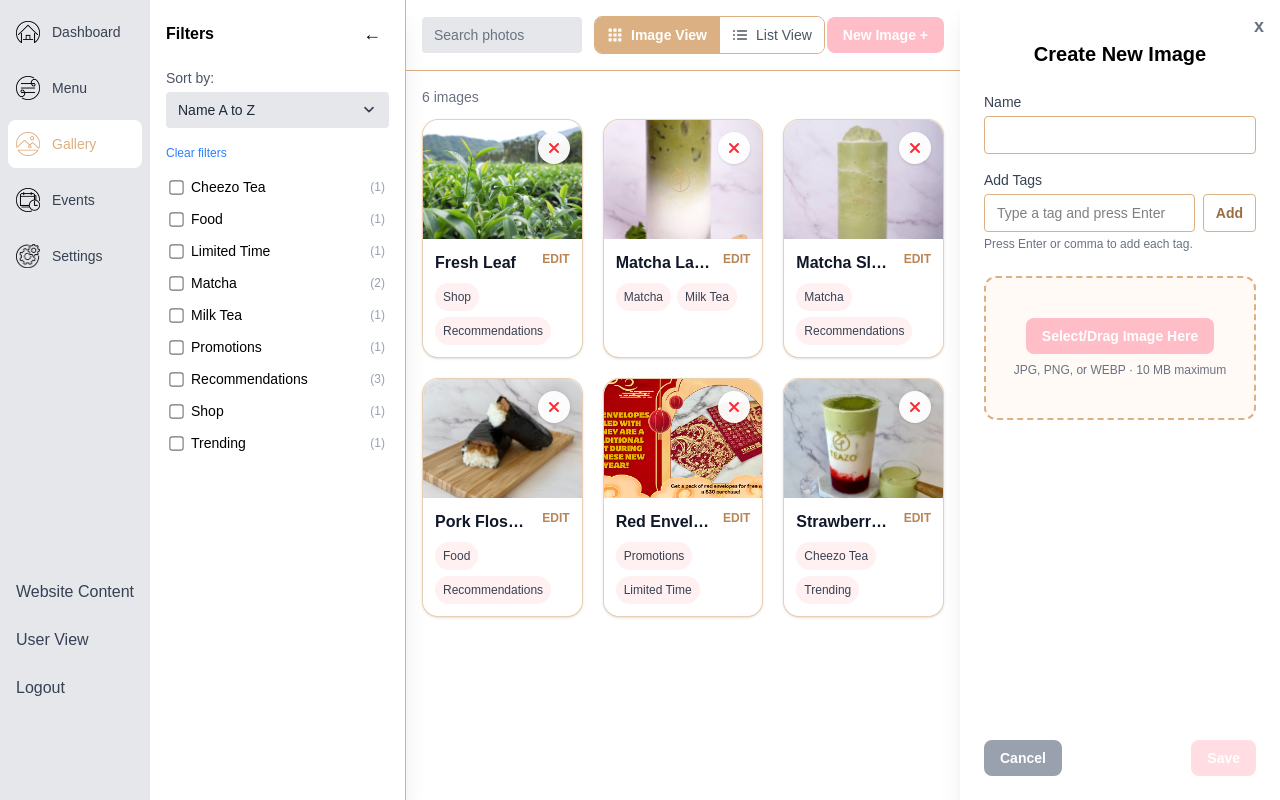
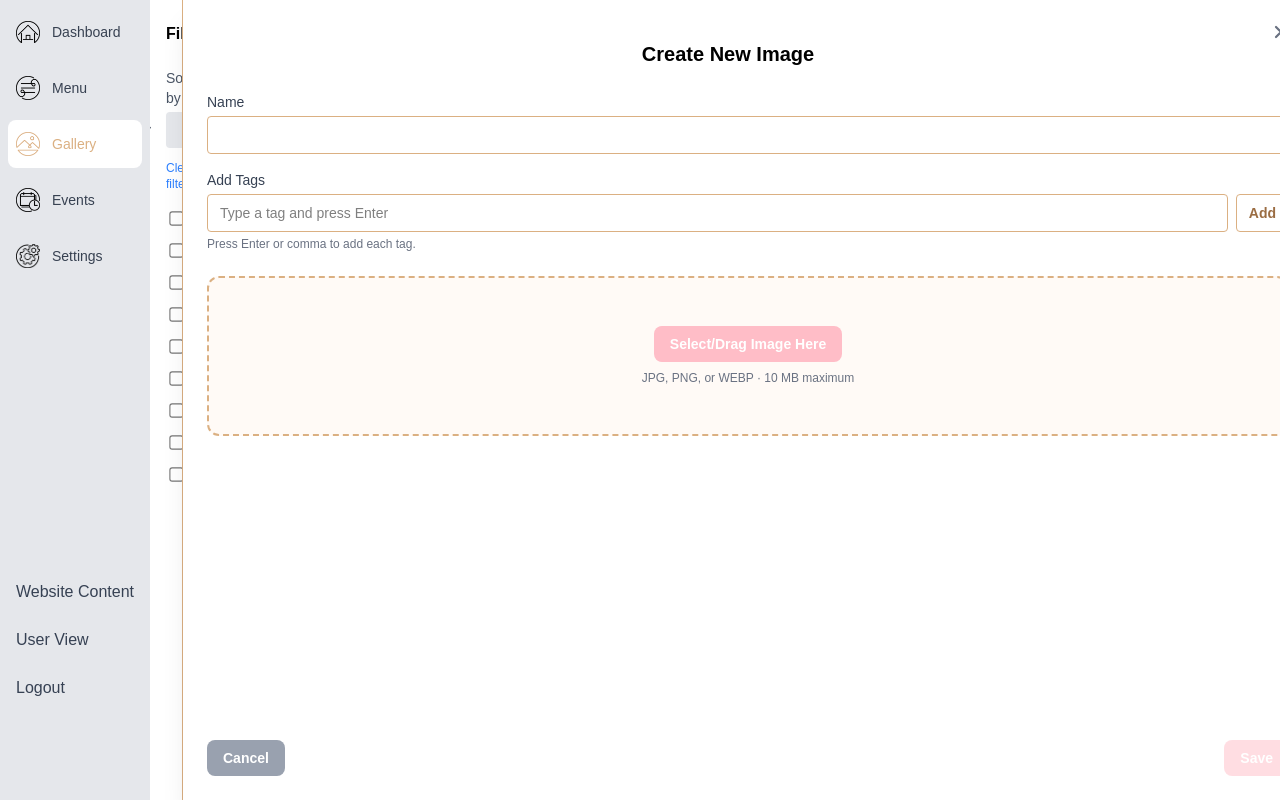
Before and after one commit to W-Sammy/Teazo-Site, a Next.js app in the folder teazo-site/: page /admin/gallery in a window 1280 px wide. Both pictures are taken after a click on the button "New Image +". Built offline with nearby package versions, Linux system fonts and the light colour scheme.

Commit message:
Create New Image mobile view fixed

```diff
--- a/teazo-site/app/admin/components/admin-form-page.tsx
+++ b/teazo-site/app/admin/components/admin-form-page.tsx
@@ -1,29 +1,71 @@
-import { ReactNode } from "react";
+"use client";
+
+import type { ReactNode } from "react";
 
 type AdminFormProps = {
   isOpen: boolean;
   onClose: () => void;
   children: ReactNode;
+  mobileFullscreen?: boolean;
 };
 
-export default function AdminForm({ isOpen, onClose, children }: AdminFormProps) {
+export default function AdminForm({
+  isOpen,
+  onClose,
+  children,
+  mobileFullscreen = false,
+}: AdminFormProps) {
+  const drawerClasses = mobileFullscreen
+    ? `fixed inset-y-0 right-0 z-50 h-dvh w-full max-w-md overflow-hidden bg-white shadow-xl transition-transform duration-300 md:static md:z-auto md:h-full md:max-w-none md:shrink-0 md:transition-[width] ${
+        isOpen
+          ? "translate-x-0 md:w-80"
+          : "pointer-events-none translate-x-full md:w-0 md:translate-x-0"
+      }`
+    : `h-full shrink-0 overflow-hidden bg-white shadow-xl transition-all duration-300 ${
+        isOpen ? "w-80" : "w-0"
+      }`;
+
   return (
-    <div
-      className={`shrink-0 h-full bg-white shadow-xl transition-all duration-300 overflow-hidden ${
-        isOpen ? "w-80" : "w-0"
-      }`}
-    >
-      <div className="relative h-full overflow-y-auto p-6">
-        {/* Close button */}
+    <>
+      {mobileFullscreen && isOpen && (
         <button
+          type="button"
           onClick={onClose}
-          className="absolute top-3 right-4 text-gray-500 hover:text-black text-lg font-bold"
-        >
-          x
-        </button>
+          className="fixed inset-0 z-40 bg-black/30 md:hidden"
+          aria-label="Close form"
+        />
+      )}
 
-        {children}
-      </div>
-    </div>
+      <aside
+        className={drawerClasses}
+        role="dialog"
+        aria-modal={mobileFullscreen ? true : undefined}
+        aria-hidden={!isOpen}
+      >
+        <div className="relative h-full min-w-0 overflow-y-auto overscroll-contain p-4 sm:p-6">
+          <button
+            type="button"
+            onClick={onClose}
+            className="absolute right-3 top-3 z-20 flex h-10 w-10 cursor-pointer items-center justify-center rounded-full text-gray-500 hover:bg-gray-100 hover:text-black"
+            aria-label="Close form"
+            title="Close"
+          >
+            <svg
+              aria-hidden="true"
+              viewBox="0 0 20 20"
+              className="h-5 w-5"
+              fill="none"
+              stroke="currentColor"
+              strokeWidth="2.25"
+              strokeLinecap="round"
+            >
+              <path d="M5 5l10 10M15 5L5 15" />
+            </svg>
+          </button>
+
+          {children}
+        </div>
+      </aside>
+    </>
   );
 }
--- a/teazo-site/app/admin/gallery/components/admin-gallery-client.tsx
+++ b/teazo-site/app/admin/gallery/components/admin-gallery-client.tsx
@@ -665,6 +665,7 @@ export default function AdminGalleryClient({
       <AdminForm
         isOpen={drawerOpen}
         onClose={closeDrawer}
+        mobileFullscreen
       >
         {drawerOpen && (
           <GalleryUploadForm
--- a/teazo-site/app/admin/gallery/components/gallery-upload-form.tsx
+++ b/teazo-site/app/admin/gallery/components/gallery-upload-form.tsx
@@ -24,7 +24,12 @@ type GalleryUploadFormProps = {
   onSave: (values: GalleryUploadValues) => void;
 };
 
-const acceptedImageTypes = ["image/jpeg", "image/png", "image/webp"];
+const acceptedImageTypes = [
+  "image/jpeg",
+  "image/png",
+  "image/webp",
+];
+
 const maxFileSize = 10 * 1024 * 1024;
 const maxTags = 12;
 const maxTagLength = 30;
@@ -34,10 +39,18 @@ function normalizeTag(value: string) {
 }
 
 function fileNameToTitle(fileName: string) {
-  const withoutExtension = fileName.replace(/\.[^/.]+$/, "");
-  const words = withoutExtension.replace(/[_-]+/g, " ").trim();
+  const withoutExtension = fileName.replace(
+    /\.[^/.]+$/,
+    "",
+  );
 
-  return words.replace(/\b\w/g, (character) => character.toUpperCase());
+  const words = withoutExtension
+    .replace(/[_-]+/g, " ")
+    .trim();
+
+  return words.replace(/\b\w/g, (character) =>
+    character.toUpperCase(),
+  );
 }
 
 export default function GalleryUploadForm({
@@ -45,25 +58,48 @@ export default function GalleryUploadForm({
   onCancel,
   onSave,
 }: GalleryUploadFormProps) {
-  const [name, setName] = useState(initialImage?.name ?? "");
-  const [tags, setTags] = useState<string[]>(initialImage?.tags ?? []);
+  const [name, setName] = useState(
+    initialImage?.name ?? "",
+  );
+
+  const [tags, setTags] = useState<string[]>(
+    initialImage?.tags ?? [],
+  );
+
   const [tagInput, setTagInput] = useState("");
-  const [selectedFile, setSelectedFile] = useState<File | null>(null);
-  const [previewUrl, setPreviewUrl] = useState<string | null>(
+
+  const [selectedFile, setSelectedFile] =
+    useState<File | null>(null);
+
+  const [previewUrl, setPreviewUrl] =
+    useState<string | null>(
       initialImage?.url ?? null,
     );
-  const [isDragging, setIsDragging] = useState(false);
-  const [nameError, setNameError] = useState<string | null>(null);
-  const [tagError, setTagError] = useState<string | null>(null);
-  const [imageError, setImageError] = useState<string | null>(null);
 
-  const fileInputRef = useRef<HTMLInputElement | null>(null);
-  const temporaryPreviewUrl = useRef<string | null>(null);
+  const [isDragging, setIsDragging] =
+    useState(false);
+
+  const [nameError, setNameError] =
+    useState<string | null>(null);
+
+  const [tagError, setTagError] =
+    useState<string | null>(null);
+
+  const [imageError, setImageError] =
+    useState<string | null>(null);
+
+  const fileInputRef =
+    useRef<HTMLInputElement | null>(null);
+
+  const temporaryPreviewUrl =
+    useRef<string | null>(null);
 
   useEffect(() => {
     return () => {
       if (temporaryPreviewUrl.current) {
-        URL.revokeObjectURL(temporaryPreviewUrl.current);
+        URL.revokeObjectURL(
+          temporaryPreviewUrl.current,
+        );
       }
     };
   }, []);
@@ -72,21 +108,31 @@ export default function GalleryUploadForm({
     setImageError(null);
 
     if (!acceptedImageTypes.includes(file.type)) {
-      setImageError("Choose a JPG, PNG, or WEBP image.");
+      setImageError(
+        "Choose a JPG, PNG, or WEBP image.",
+      );
       return;
     }
 
     if (file.size > maxFileSize) {
-      setImageError("The selected image must be 10 MB or smaller.");
+      setImageError(
+        "The selected image must be 10 MB or smaller.",
+      );
       return;
     }
 
     if (temporaryPreviewUrl.current) {
-      URL.revokeObjectURL(temporaryPreviewUrl.current);
+      URL.revokeObjectURL(
+        temporaryPreviewUrl.current,
+      );
     }
 
-    const nextPreviewUrl = URL.createObjectURL(file);
-    temporaryPreviewUrl.current = nextPreviewUrl;
+    const nextPreviewUrl =
+      URL.createObjectURL(file);
+
+    temporaryPreviewUrl.current =
+      nextPreviewUrl;
+
     setSelectedFile(file);
     setPreviewUrl(nextPreviewUrl);
 
@@ -96,106 +142,166 @@ export default function GalleryUploadForm({
     }
   }
 
-  function handleFileChange(event: ChangeEvent<HTMLInputElement>) {
+  function handleFileChange(
+    event: ChangeEvent<HTMLInputElement>,
+  ) {
     const file = event.target.files?.[0];
-    if (file) selectFile(file);
 
-    // Allows the same file to be selected again after it is removed or rejected.
+    if (file) {
+      selectFile(file);
+    }
+
+    /*
+     * Allows the same file to be selected again
+     * after a failed or canceled selection.
+     */
     event.target.value = "";
   }
 
-  function handleDrop(event: DragEvent<HTMLDivElement>) {
+  function handleDrop(
+    event: DragEvent<HTMLDivElement>,
+  ) {
     event.preventDefault();
     setIsDragging(false);
 
     const file = event.dataTransfer.files?.[0];
-    if (file) selectFile(file);
+
+    if (file) {
+      selectFile(file);
+    }
   }
 
   function addTag(rawValue = tagInput) {
     const nextTag = normalizeTag(rawValue);
 
-    if (!nextTag) return true;
+    if (!nextTag) {
+      return true;
+    }
 
     if (nextTag.length > maxTagLength) {
-      setTagError(`Tags must be ${maxTagLength} characters or fewer.`);
+      setTagError(
+        `Tags must be ${maxTagLength} characters or fewer.`,
+      );
       return false;
     }
 
     if (tags.length >= maxTags) {
-      setTagError(`You can add up to ${maxTags} tags.`);
+      setTagError(
+        `You can add up to ${maxTags} tags.`,
+      );
       return false;
     }
 
     const duplicate = tags.some(
-      (tag: string) => tag.toLocaleLowerCase() === nextTag.toLocaleLowerCase(),
+      (tag: string) =>
+        tag.toLocaleLowerCase() ===
+        nextTag.toLocaleLowerCase(),
     );
 
     if (duplicate) {
-      setTagError("That tag has already been added.");
+      setTagError(
+        "That tag has already been added.",
+      );
       return false;
     }
 
-    setTags((currentTags) => [...currentTags, nextTag]);
+    setTags((currentTags) => [
+      ...currentTags,
+      nextTag,
+    ]);
+
     setTagInput("");
     setTagError(null);
+
     return true;
   }
 
-  function handleTagKeyDown(event: KeyboardEvent<HTMLInputElement>) {
-    if (event.key === "Enter" || event.key === ",") {
+  function handleTagKeyDown(
+    event: KeyboardEvent<HTMLInputElement>,
+  ) {
+    if (
+      event.key === "Enter" ||
+      event.key === ","
+    ) {
       event.preventDefault();
       addTag();
     }
 
-    if (event.key === "Backspace" && !tagInput && tags.length > 0) {
-      setTags((currentTags) => currentTags.slice(0, -1));
+    if (
+      event.key === "Backspace" &&
+      !tagInput &&
+      tags.length > 0
+    ) {
+      setTags((currentTags) =>
+        currentTags.slice(0, -1),
+      );
     }
   }
 
   function removeTag(tagToRemove: string) {
     setTags((currentTags) =>
-      currentTags.filter((tag: string) => tag !== tagToRemove),
+      currentTags.filter(
+        (tag: string) => tag !== tagToRemove,
+      ),
     );
+
     setTagError(null);
   }
 
-  function handleSubmit(event: SubmitEvent<HTMLFormElement>) {
+  function handleSubmit(
+    event: SubmitEvent<HTMLFormElement>,
+  ) {
     event.preventDefault();
 
     const cleanName = name.trim();
     let submittedTags = tags;
 
     setNameError(null);
+    setTagError(null);
     setImageError(null);
 
     if (!cleanName) {
-      setNameError("Enter a name for the image.");
+      setNameError(
+        "Enter a name for the image.",
+      );
       return;
     }
 
     if (!previewUrl) {
-      setImageError("Select an image before saving.");
+      setImageError(
+        "Select an image before saving.",
+      );
       return;
     }
 
     const pendingTag = normalizeTag(tagInput);
+
     if (pendingTag) {
       if (pendingTag.length > maxTagLength) {
-        setTagError(`Tags must be ${maxTagLength} characters or fewer.`);
+        setTagError(
+          `Tags must be ${maxTagLength} characters or fewer.`,
+        );
         return;
       }
 
       const duplicate = submittedTags.some(
-        (tag: string) => tag.toLocaleLowerCase() === pendingTag.toLocaleLowerCase(),
+        (tag: string) =>
+          tag.toLocaleLowerCase() ===
+          pendingTag.toLocaleLowerCase(),
       );
 
       if (!duplicate) {
         if (submittedTags.length >= maxTags) {
-          setTagError(`You can add up to ${maxTags} tags.`);
+          setTagError(
+            `You can add up to ${maxTags} tags.`,
+          );
           return;
         }
-        submittedTags = [...submittedTags, pendingTag];
+
+        submittedTags = [
+          ...submittedTags,
+          pendingTag,
+        ];
       }
     }
 
@@ -206,60 +312,90 @@ export default function GalleryUploadForm({
     });
   }
 
-  const canSave = Boolean(name.trim() && previewUrl);
+  const canSave = Boolean(
+    name.trim() && previewUrl,
+  );
 
   return (
     <form
       onSubmit={handleSubmit}
-      className="flex min-h-full flex-col pt-4"
+      className="flex min-h-full w-full min-w-0 flex-col pt-2 sm:pt-4"
       noValidate
     >
-      <h2 className="mb-6 text-center text-xl font-semibold">
-        {initialImage ? "Edit Image" : "Create New Image"}
+      <div className="mx-auto flex w-full max-w-xl min-w-0 flex-1 flex-col md:max-w-none">
+        <h2 className="mb-5 break-words pr-10 text-center text-lg font-semibold sm:mb-6 sm:text-xl">
+          {initialImage
+            ? "Edit Image"
+            : "Create New Image"}
         </h2>
 
-      <div>
-        <label htmlFor="gallery-image-name" className="mb-1 block text-sm text-gray-700">
+        {/* Image name */}
+        <div className="min-w-0">
+          <label
+            htmlFor="gallery-image-name"
+            className="mb-1 block text-sm text-gray-700"
+          >
             Name
           </label>
+
           <input
             id="gallery-image-name"
+            name="galleryImageName"
             type="text"
             value={name}
-          onChange={(event: ChangeEvent<HTMLInputElement>) => {
+            onChange={(
+              event: ChangeEvent<HTMLInputElement>,
+            ) => {
               setName(event.target.value);
               setNameError(null);
             }}
-          className={`w-full rounded border bg-white px-3 py-2 text-sm outline-none transition focus:ring-2 focus:ring-[#FFBDC7]/50 ${
-            nameError ? "border-red-400" : "border-[#dbb082]"
+            className={`w-full min-w-0 rounded border bg-white px-3 py-2 text-base outline-none transition focus:ring-2 focus:ring-[#FFBDC7]/50 md:text-sm ${
+              nameError
+                ? "border-red-400"
+                : "border-[#dbb082]"
             }`}
             aria-invalid={Boolean(nameError)}
-          aria-describedby={nameError ? "gallery-name-error" : undefined}
+            aria-describedby={
+              nameError
+                ? "gallery-name-error"
+                : undefined
+            }
           />
+
           {nameError && (
-          <p id="gallery-name-error" className="mt-1 text-xs text-red-600">
+            <p
+              id="gallery-name-error"
+              className="mt-1 text-xs text-red-600"
+            >
               {nameError}
             </p>
           )}
         </div>
 
-      <div className="mt-4">
-        <label htmlFor="gallery-tag-input" className="mb-1 block text-sm text-gray-700">
+        {/* Tags */}
+        <div className="mt-4 min-w-0">
+          <label
+            htmlFor="gallery-tag-input"
+            className="mb-1 block text-sm text-gray-700"
+          >
             Add Tags
           </label>
 
           {tags.length > 0 && (
-          <div className="mb-2 flex flex-wrap gap-1.5 rounded border border-[#dbb082] p-2">
+            <div className="mb-2 flex max-w-full flex-wrap gap-1.5 rounded border border-[#dbb082] p-2">
               {tags.map((tag: string) => (
                 <span
                   key={tag}
-                className="inline-flex items-center gap-1 rounded bg-[#fff0f2] px-2 py-1 text-xs text-gray-700"
+                  className="inline-flex max-w-full items-center gap-1 rounded bg-[#fff0f2] px-2 py-1 text-xs text-gray-700"
                 >
+                  <span className="min-w-0 break-words">
                     {tag}
+                  </span>
+
                   <button
                     type="button"
                     onClick={() => removeTag(tag)}
-                  className="cursor-pointer text-sm leading-none text-[#f08a9b] hover:text-red-600"
+                    className="shrink-0 cursor-pointer text-sm leading-none text-[#f08a9b] hover:text-red-600"
                     aria-label={`Remove ${tag} tag`}
                   >
                     ×
@@ -269,68 +405,97 @@ export default function GalleryUploadForm({
             </div>
           )}
 
-        <div className="flex gap-2">
+          <div className="flex min-w-0 flex-col gap-2 sm:flex-row">
             <input
               id="gallery-tag-input"
+              name="galleryTagInput"
               type="text"
               value={tagInput}
-            onChange={(event: ChangeEvent<HTMLInputElement>) => {
+              onChange={(
+                event: ChangeEvent<HTMLInputElement>,
+              ) => {
                 setTagInput(event.target.value);
                 setTagError(null);
               }}
               onKeyDown={handleTagKeyDown}
               placeholder="Type a tag and press Enter"
-            className={`min-w-0 flex-1 rounded border bg-white px-3 py-2 text-sm outline-none transition focus:ring-2 focus:ring-[#FFBDC7]/50 ${
-              tagError ? "border-red-400" : "border-[#dbb082]"
+              className={`w-full min-w-0 flex-1 rounded border bg-white px-3 py-2 text-base outline-none transition focus:ring-2 focus:ring-[#FFBDC7]/50 md:text-sm ${
+                tagError
+                  ? "border-red-400"
+                  : "border-[#dbb082]"
               }`}
               aria-invalid={Boolean(tagError)}
               aria-describedby="gallery-tag-help"
             />
+
             <button
               type="button"
               onClick={() => addTag()}
-            className="cursor-pointer rounded border border-[#dbb082] px-3 py-2 text-sm font-semibold text-[#9b6d43] hover:bg-[#fffaf6]"
+              className="w-full shrink-0 cursor-pointer rounded border border-[#dbb082] px-3 py-2 text-sm font-semibold text-[#9b6d43] hover:bg-[#fffaf6] sm:w-auto"
             >
               Add
             </button>
           </div>
-        <p id="gallery-tag-help" className={`mt-1 text-xs ${tagError ? "text-red-600" : "text-gray-500"}`}>
-          {tagError ?? "Press Enter or comma to add each tag."}
+
+          <p
+            id="gallery-tag-help"
+            className={`mt-1 break-words text-xs ${
+              tagError
+                ? "text-red-600"
+                : "text-gray-500"
+            }`}
+          >
+            {tagError ??
+              "Press Enter or comma to add each tag."}
           </p>
         </div>
 
-      <div className="mt-6">
+        {/* Image preview and selector */}
+        <div className="mt-6 min-w-0">
           {previewUrl && (
-          <div className="mb-3">
-            <div className="relative h-44 w-full overflow-hidden rounded-xl border border-[#dbb082] bg-[#f3ece6]">
+            <div className="mb-3 min-w-0">
+              <div className="relative h-52 w-full overflow-hidden rounded-xl border border-[#dbb082] bg-[#f3ece6] md:h-44">
                 <Image
                   src={previewUrl}
-                alt={`${name || "Selected image"} preview`}
+                  alt={`${
+                    name || "Selected image"
+                  } preview`}
                   fill
-                unoptimized={previewUrl.startsWith("blob:")}
+                  unoptimized={previewUrl.startsWith(
+                    "blob:",
+                  )}
                   className="object-cover"
-                sizes="272px"
+                  sizes="(max-width: 767px) 100vw, 272px"
                 />
               </div>
-            <p className="mt-1 text-center text-xs text-gray-500">Preview</p>
+
+              <p className="mt-1 text-center text-xs text-gray-500">
+                Preview
+              </p>
             </div>
           )}
 
           <div
-          onDragEnter={(event: DragEvent<HTMLDivElement>) => {
+            onDragEnter={(
+              event: DragEvent<HTMLDivElement>,
+            ) => {
               event.preventDefault();
               setIsDragging(true);
             }}
-          onDragOver={(event: DragEvent<HTMLDivElement>) => {
+            onDragOver={(
+              event: DragEvent<HTMLDivElement>,
+            ) => {
               event.preventDefault();
               setIsDragging(true);
             }}
-          onDragLeave={(event: DragEvent<HTMLDivElement>) => {
+            onDragLeave={(
+              event: DragEvent<HTMLDivElement>,
+            ) => {
               event.preventDefault();
               setIsDragging(false);
             }}
             onDrop={handleDrop}
-          className={`flex min-h-36 flex-col items-center justify-center rounded-xl border-2 border-dashed p-4 text-center transition ${
+            className={`flex min-h-40 w-full min-w-0 flex-col items-center justify-center rounded-xl border-2 border-dashed p-3 text-center transition sm:p-4 ${
               isDragging
                 ? "border-[#f08a9b] bg-[#fff0f2]"
                 : "border-[#dbb082] bg-[#fffaf6]"
@@ -338,6 +503,8 @@ export default function GalleryUploadForm({
           >
             <input
               ref={fileInputRef}
+              id="gallery-image-file"
+              name="galleryImageFile"
               type="file"
               accept="image/jpeg,image/png,image/webp,.jpg,.jpeg,.png,.webp"
               onChange={handleFileChange}
@@ -346,28 +513,34 @@ export default function GalleryUploadForm({
 
             <button
               type="button"
-            onClick={() => fileInputRef.current?.click()}
-            className="cursor-pointer rounded-lg bg-[#FFBDC7] px-4 py-2 text-sm font-semibold text-white hover:bg-[#F59AA3]"
+              onClick={() =>
+                fileInputRef.current?.click()
+              }
+              className="w-full max-w-full cursor-pointer whitespace-normal break-words rounded-lg bg-[#FFBDC7] px-3 py-2 text-sm font-semibold text-white hover:bg-[#F59AA3] sm:w-auto sm:px-4"
             >
               {initialImage || selectedFile
                 ? "Select/Drag New Image Here"
                 : "Select/Drag Image Here"}
             </button>
-          <p className="mt-2 text-xs text-gray-500">
+
+            <p className="mt-2 max-w-full break-words text-xs text-gray-500">
               JPG, PNG, or WEBP · 10 MB maximum
             </p>
           </div>
 
           {imageError && (
-          <p className="mt-2 text-center text-xs text-red-600">{imageError}</p>
+            <p className="mt-2 break-words text-center text-xs text-red-600">
+              {imageError}
+            </p>
           )}
         </div>
 
-      <div className="mt-auto flex items-center justify-between gap-3 pt-8">
+        {/* Form actions */}
+        <div className="sticky bottom-0 z-10 -mx-1 mt-auto grid grid-cols-2 gap-3 border-t border-gray-100 bg-white px-1 pb-1 pt-5 md:static md:mx-0 md:flex md:items-center md:justify-between md:border-0 md:px-0 md:pb-0 md:pt-8">
           <button
             type="button"
             onClick={onCancel}
-          className="cursor-pointer rounded-lg bg-gray-400 px-4 py-2 text-sm font-semibold text-white hover:bg-gray-500"
+            className="w-full cursor-pointer rounded-lg bg-gray-400 px-4 py-2 text-sm font-semibold text-white hover:bg-gray-500 md:w-auto"
           >
             Cancel
           </button>
@@ -375,10 +548,13 @@ export default function GalleryUploadForm({
           <button
             type="submit"
             disabled={!canSave}
-          className="cursor-pointer rounded-lg bg-[#FFBDC7] px-4 py-2 text-sm font-semibold text-white hover:bg-[#F59AA3] disabled:cursor-not-allowed disabled:opacity-50"
+            className="w-full cursor-pointer rounded-lg bg-[#FFBDC7] px-4 py-2 text-sm font-semibold text-white hover:bg-[#F59AA3] disabled:cursor-not-allowed disabled:opacity-50 md:w-auto"
           >
-          {initialImage ? "Save Changes" : "Save"}
+            {initialImage
+              ? "Save Changes"
+              : "Save"}
           </button>
+        </div>
       </div>
     </form>
   );
```
Lines whose indentation alone changed are shown as unchanged.
